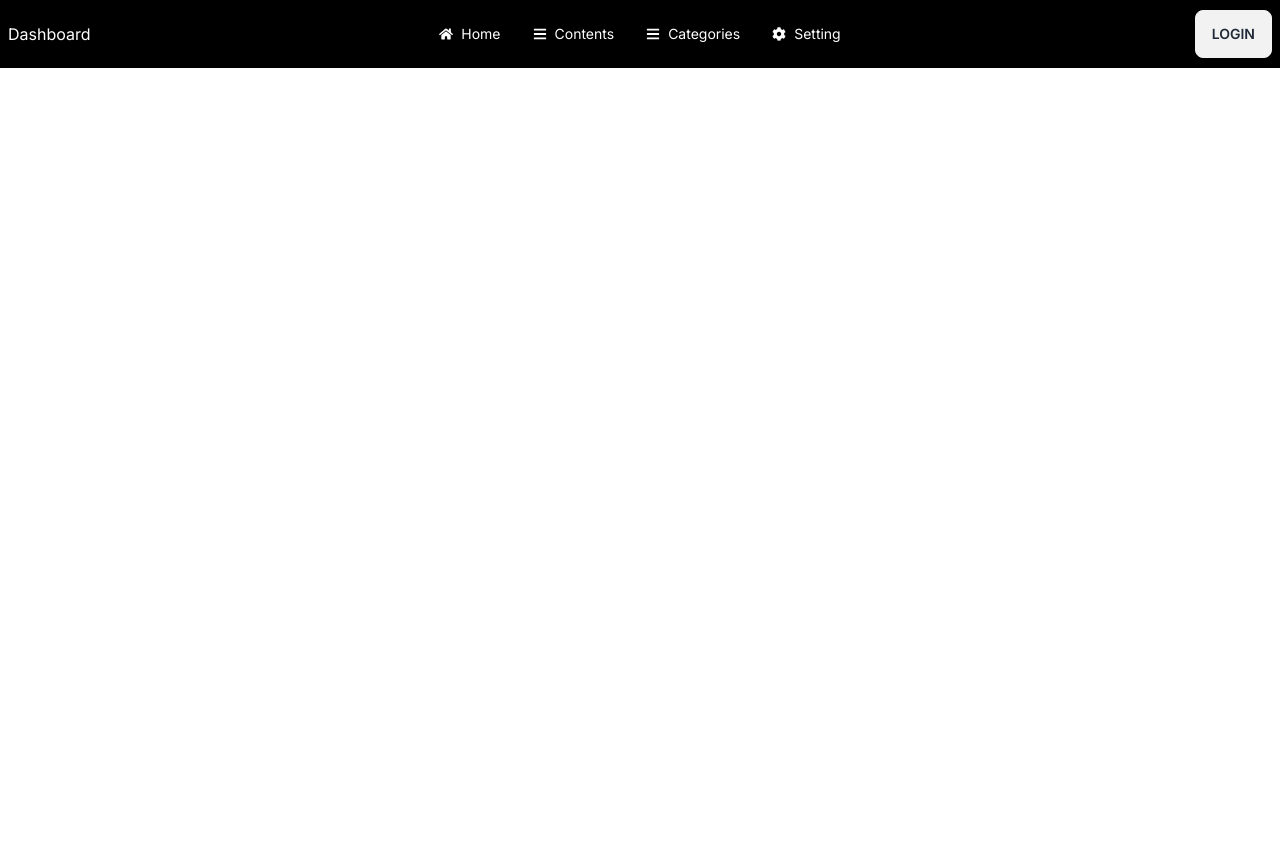
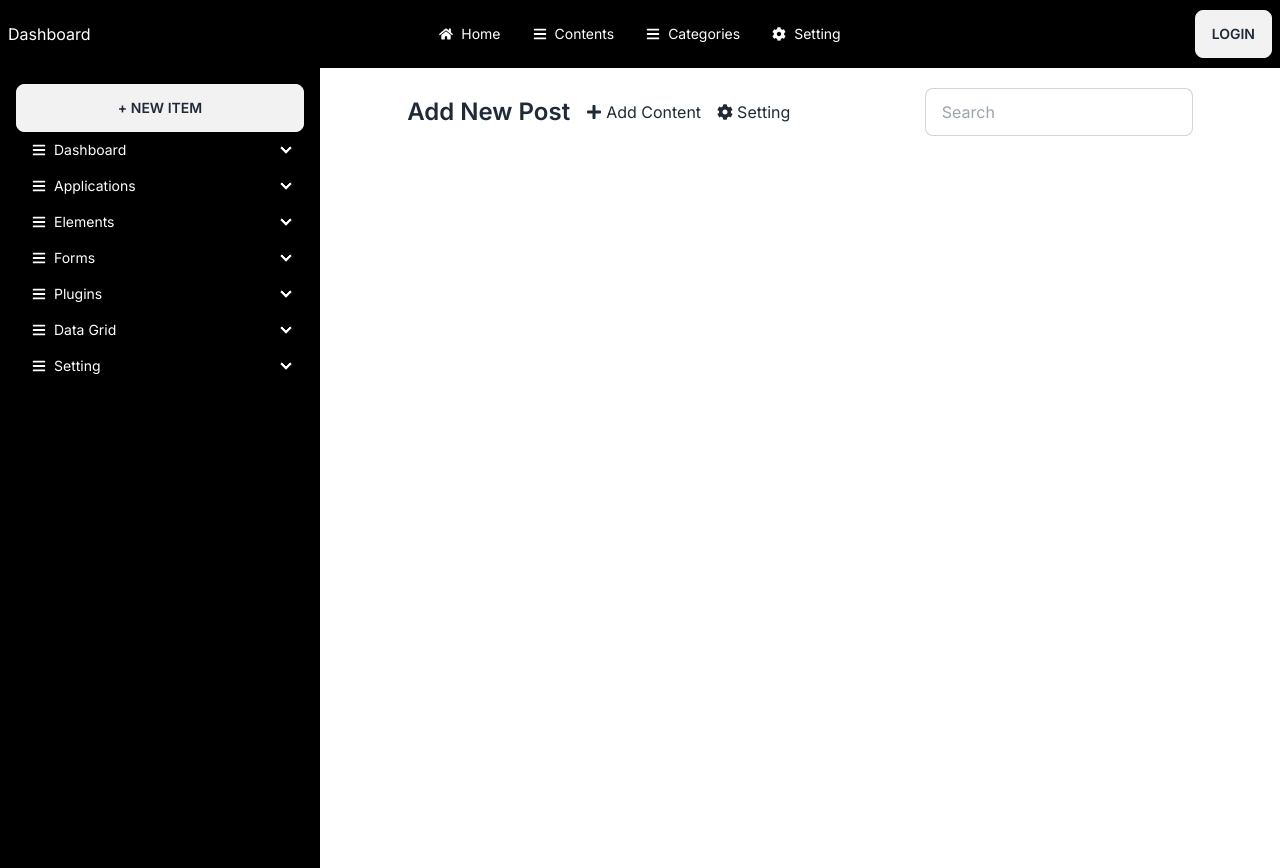
Before and after one commit to Shakilbhuyan/dashboard-job-task, a Next.js app: page / in a window 1280 px wide. Before the commit the page ends 800 px from the top, so only its background shows below. Built offline with nearby package versions, Linux system fonts and the light colour scheme.

Commit message:
dashboard nav complete

```diff
--- /dev/null
+++ b/src/Components/dashboard/Dashboard.jsx
@@ -0,0 +1,118 @@
+import React from 'react';
+import { FaBars} from "react-icons/fa";
+import DashboardNav from './dashboardNav/DashboardNav';
+
+const Dashboard = () => {
+    return (
+        <div className="drawer lg:drawer-open">
+  <input id="my-drawer-2" type="checkbox" className="drawer-toggle" />
+  <div className="drawer-content">
+    {/* Page content here */}
+    <DashboardNav></DashboardNav>
+    <label htmlFor="my-drawer-2" className="btn btn-primary drawer-button lg:hidden">Open drawer</label>
+
+  </div>
+  <div className="drawer-side ">
+    <label htmlFor="my-drawer-2" className="drawer-overlay"></label>
+    <ul className="menu p-4 w-80 h-full bg-black text-white">
+      {/* Sidebar content here */}
+      <button className="btn">+ New Item</button>
+      <li tabIndex={0}>
+        <details>
+          <summary><FaBars></FaBars>Dashboard</summary>
+          <ul className="p-2">
+            <li><a>Commerce</a></li>
+            <li><a>Analytics</a></li>
+            <li><a>Crypto</a></li>
+            <li><a>Help Desk</a></li>
+            <li><a>Monitoring</a></li>
+            <li><a>Fitnes</a></li>
+          </ul>
+        </details>
+      </li>
+      <li tabIndex={0}>
+        <details>
+          <summary><FaBars></FaBars>Applications</summary>
+          <ul className="p-2">
+            <li><a>Commerce</a></li>
+            <li><a>Analytics</a></li>
+            <li><a>Crypto</a></li>
+            <li><a>Help Desk</a></li>
+            <li><a>Monitoring</a></li>
+            <li><a>Fitnes</a></li>
+          </ul>
+        </details>
+      </li>
+      <li tabIndex={0}>
+        <details>
+          <summary><FaBars></FaBars>Elements</summary>
+          <ul className="p-2">
+            <li><a>Commerce</a></li>
+            <li><a>Analytics</a></li>
+            <li><a>Crypto</a></li>
+            <li><a>Help Desk</a></li>
+            <li><a>Monitoring</a></li>
+            <li><a>Fitnes</a></li>
+          </ul>
+        </details>
+      </li>
+      <li tabIndex={0}>
+        <details>
+          <summary><FaBars></FaBars>Forms</summary>
+          <ul className="p-2">
+            <li><a>Commerce</a></li>
+            <li><a>Analytics</a></li>
+            <li><a>Crypto</a></li>
+            <li><a>Help Desk</a></li>
+            <li><a>Monitoring</a></li>
+            <li><a>Fitnes</a></li>
+          </ul>
+        </details>
+      </li>
+      <li tabIndex={0}>
+        <details>
+          <summary><FaBars></FaBars>Plugins</summary>
+          <ul className="p-2">
+            <li><a>Commerce</a></li>
+            <li><a>Analytics</a></li>
+            <li><a>Crypto</a></li>
+            <li><a>Help Desk</a></li>
+            <li><a>Monitoring</a></li>
+            <li><a>Fitnes</a></li>
+          </ul>
+        </details>
+      </li>
+      <li tabIndex={0}>
+        <details>
+          <summary><FaBars></FaBars>Data Grid</summary>
+          <ul className="p-2">
+            <li><a>Commerce</a></li>
+            <li><a>Analytics</a></li>
+            <li><a>Crypto</a></li>
+            <li><a>Help Desk</a></li>
+            <li><a>Monitoring</a></li>
+            <li><a>Fitnes</a></li>
+          </ul>
+        </details>
+      </li>
+      <li tabIndex={0}>
+        <details>
+          <summary><FaBars></FaBars>Setting</summary>
+          <ul className="p-2">
+            <li><a>Commerce</a></li>
+            <li><a>Analytics</a></li>
+            <li><a>Crypto</a></li>
+            <li><a>Help Desk</a></li>
+            <li><a>Monitoring</a></li>
+            <li><a>Fitnes</a></li>
+          </ul>
+        </details>
+      </li>
+    </ul>
+
+  </div>
+</div>
+    );
+};
+
+export default Dashboard;
--- /dev/null
+++ b/src/Components/dashboard/dashboardNav/DashboardNav.jsx
@@ -0,0 +1,19 @@
+import React from 'react';
+import { FaCog, FaPlus } from "react-icons/fa";
+
+const DashboardNav = () => {
+    return (
+        <div className='lg:flex justify-around p-5 bg-[#FFFFFF]'>
+            <div className='flex justify-center items-center gap-4'>
+                <h2 className='text-2xl font-semibold'>Add New Post</h2>
+                <p className='flex justify-center items-center gap-1'><FaPlus></FaPlus>Add Content</p>
+                <p className='flex justify-center items-center gap-1'><FaCog></FaCog>Setting</p>
+            </div>
+            <div>
+            <input type="text" placeholder="Search" className="input input-bordered w-24 md:w-auto" />
+            </div>
+        </div>
+    );
+};
+
+export default DashboardNav;
--- a/src/app/page.js
+++ b/src/app/page.js
@@ -1,10 +1,12 @@
 import NavBer from '@/Components/NavBer/NavBer'
+import Dashboard from '@/Components/dashboard/Dashboard'
 import Image from 'next/image'
 
 export default function Home() {
   return (
     <main >
       <NavBer></NavBer>
+      <Dashboard></Dashboard>
     </main>
   )
 }
```
